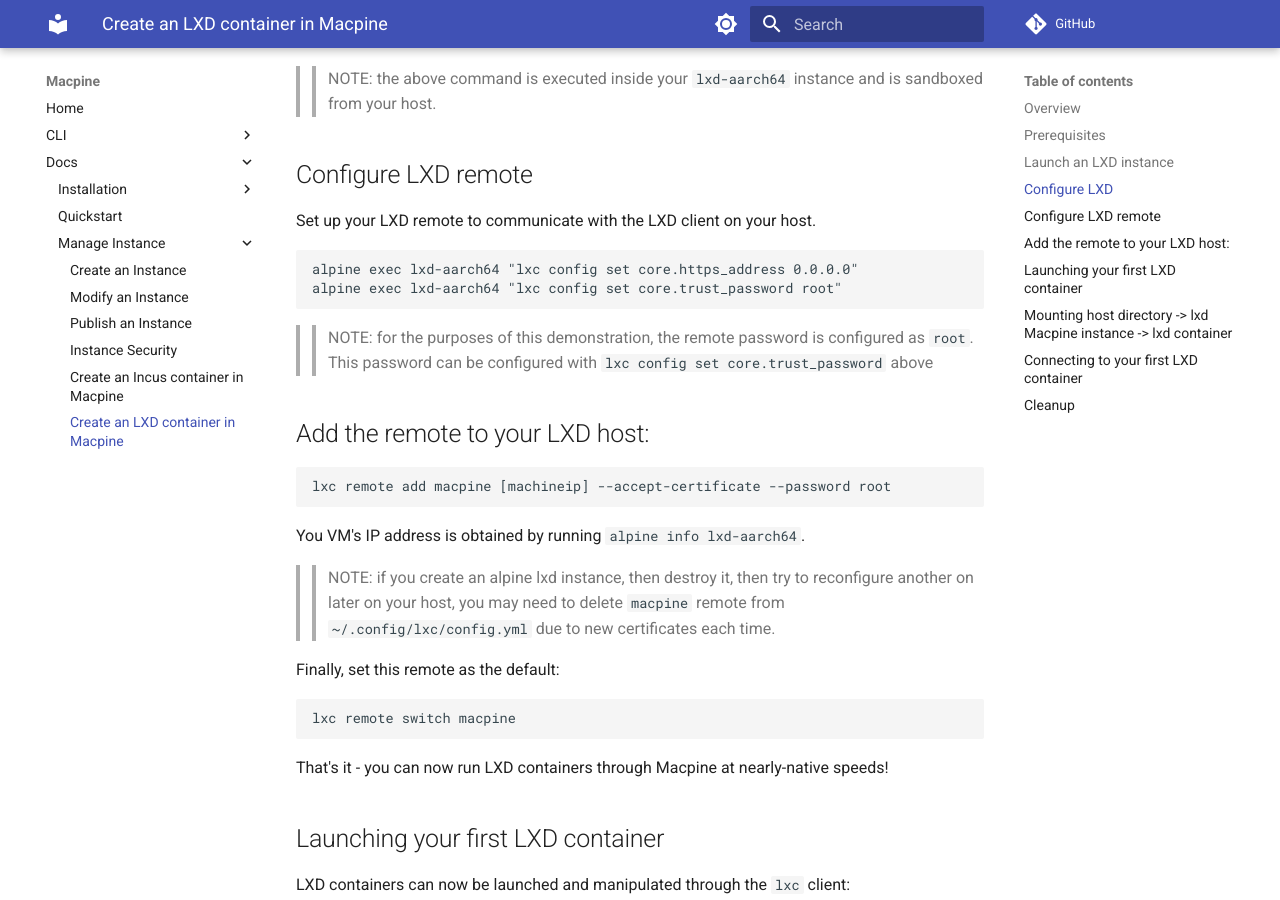
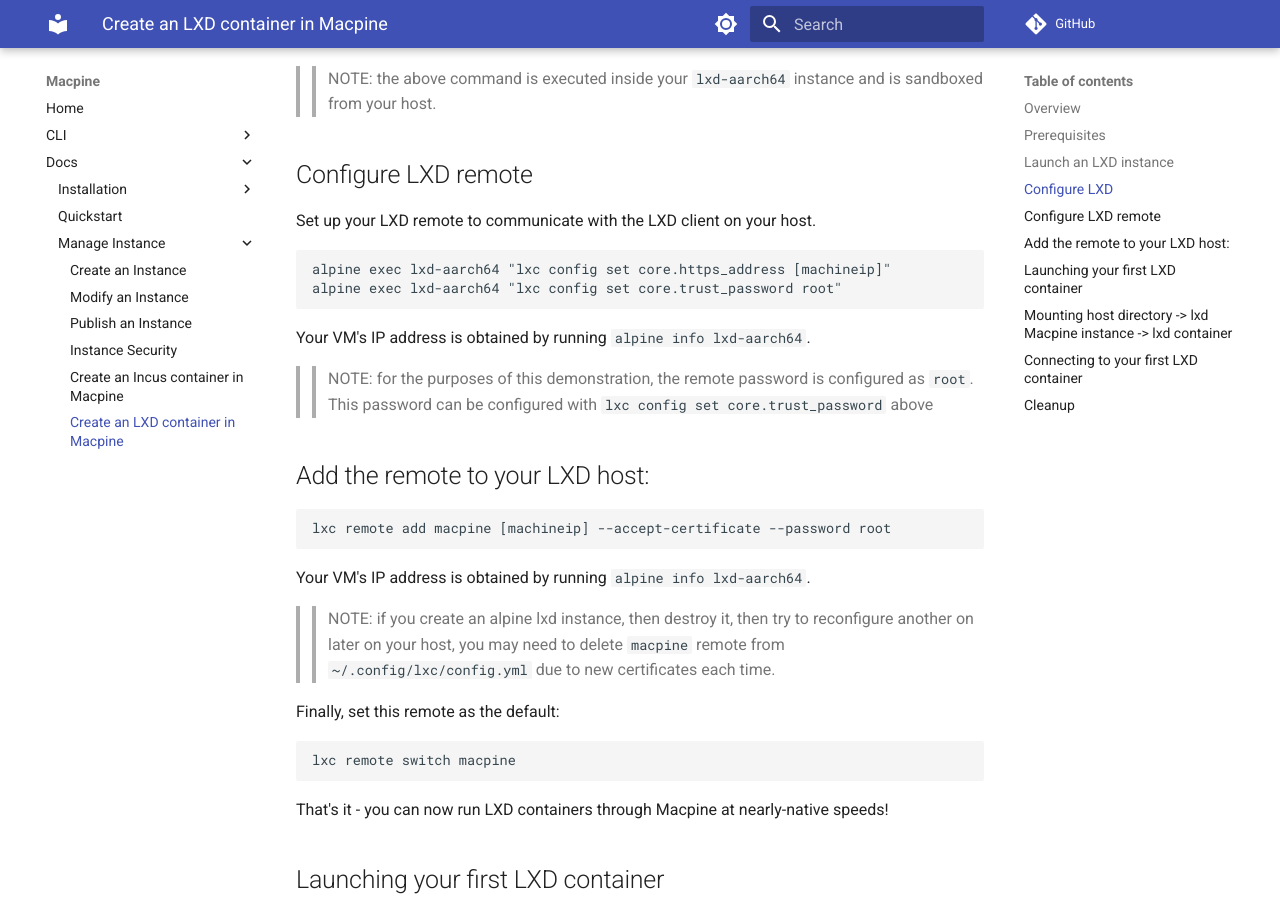
Before and after one commit to beringresearch/macpine, an MkDocs documentation site: the page built from docs/docs/lxd_macpine.md, in a window 1280 px wide and 900 px high, scrolled down 1247 px. Built offline with MkDocs 1.6.1 and Material for MkDocs 9.7.7, drawn with Linux system fonts in a browser that asks for light colours; comment, search, counter and statistics services are not loaded.

Commit message:
update lxc docs

````diff
--- a/docs/docs/lxd_macpine.md
+++ b/docs/docs/lxd_macpine.md
@@ -53,9 +53,11 @@
 Set up your LXD remote to communicate with the LXD client on your host.
 
 ```bash
-alpine exec lxd-aarch64 "lxc config set core.https_address 0.0.0.0"
+alpine exec lxd-aarch64 "lxc config set core.https_address [machineip]"
 alpine exec lxd-aarch64 "lxc config set core.trust_password root"
 ```
+
+Your VM's IP address is obtained by running `alpine info lxd-aarch64`.
 
 >> NOTE: for the purposes of this demonstration, the remote password is configured as `root`. This password can be configured with `lxc config set core.trust_password` above
 
@@ -65,7 +67,7 @@
 lxc remote add macpine [machineip] --accept-certificate --password root
 ```
 
-You VM's IP address is obtained by running `alpine info lxd-aarch64`.
+Your VM's IP address is obtained by running `alpine info lxd-aarch64`.
 
 >> NOTE: if you create an alpine lxd instance, then destroy it, then try to reconfigure another on later on your host, you may need to delete `macpine` remote from `~/.config/lxc/config.yml` due to new certificates each time.
 
````
